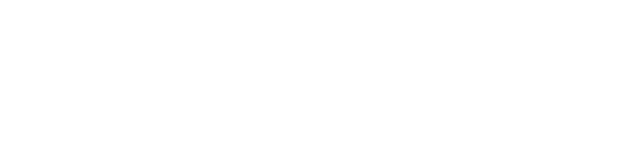
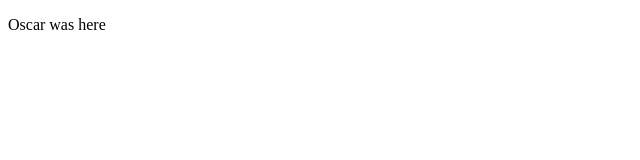
Before and after one commit to Clasher99/jaso-collab, a plain HTML site: page src/public/index.html in a window 1280 px wide. Shown: the whole page, without its empty margins (0-640 px from the left). Drawn offline with Linux system fonts and the light colour scheme.

Commit message:
added p tag

```diff
--- a/src/public/index.html
+++ b/src/public/index.html
@@ -5,6 +5,6 @@
     <title>Super cool website</title>
 </head>
 <body>
-
+	<p>Oscar was here</p>
 </body>
 </html>
```
